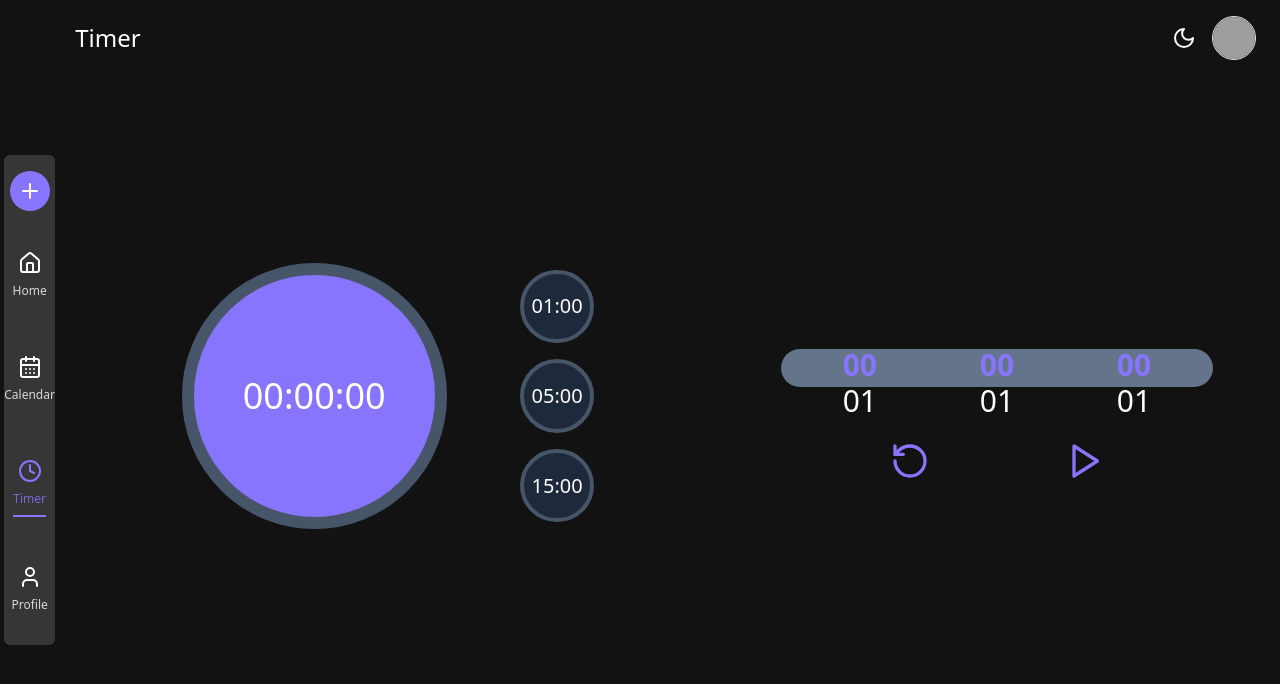
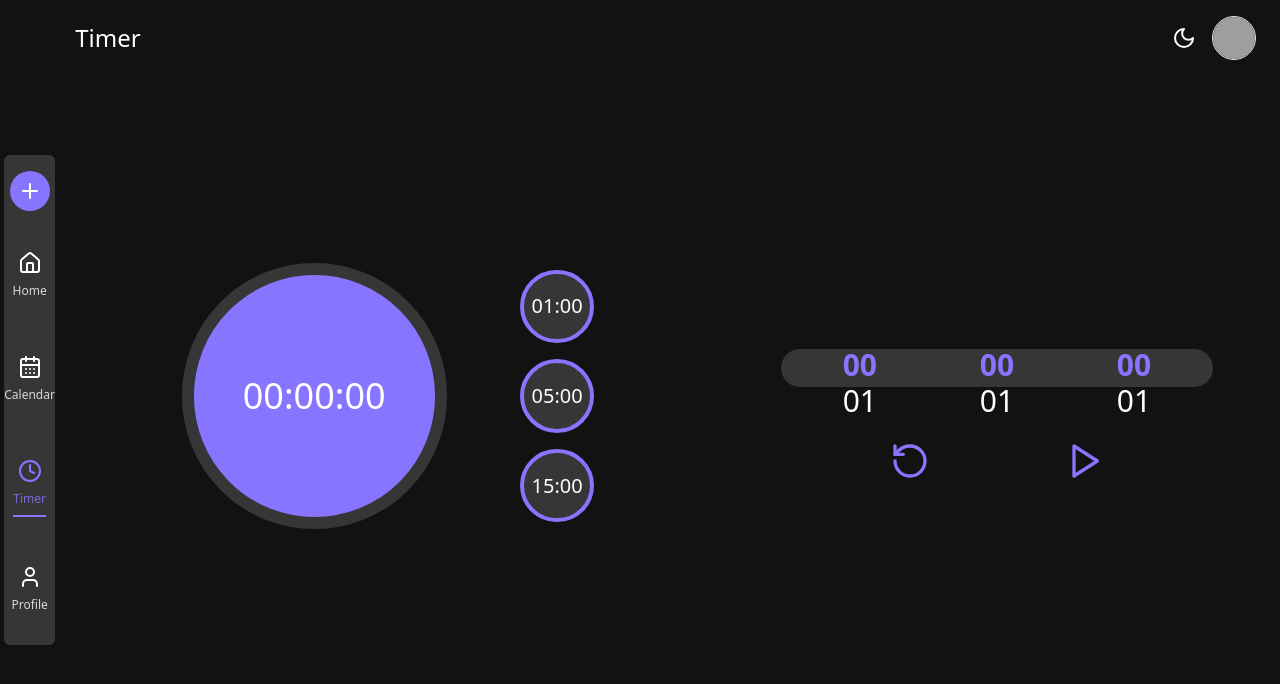
Before and after one commit to SaadiaEl08/to-do-list, a React (Vite) app in the folder frontend/: page /timer in a window 1280 px wide. Shown: the top 684 px of the page. Built offline with nearby package versions, Linux system fonts and the light colour scheme; grey boxes are pictures that could not be loaded.

Commit message:
feat(Styling): update color scheme to use 'muted' for backgrounds and borders in timer components

```diff
--- a/frontend/src/components/BigTimerClock.jsx
+++ b/frontend/src/components/BigTimerClock.jsx
@@ -1,6 +1,6 @@
 const BigTimerClock = ({selectedTime}) => {
   return (
-    <div className="time-circle flex flex-col justify-center items-center border-[12px] border-slate-600 bg-primary rounded-full w-3/5 aspect-square lg:w-1/2 xl:w-2/5">
+    <div className="time-circle flex flex-col justify-center items-center border-[12px] border-muted bg-primary rounded-full w-3/5 aspect-square lg:w-1/2 xl:w-2/5">
       <span className="text-4xl text-foreground sm:text-6xl  xl:text-4xl ">
         {`${String(selectedTime.hours).padStart(2, "0")}:${String(
           selectedTime.minutes
--- a/frontend/src/components/SelectTime.jsx
+++ b/frontend/src/components/SelectTime.jsx
@@ -102,7 +102,7 @@ const SelectTime = ({ selectedTime, setSelectedTime }) => {
         style={{
           height: `${itemHeight}px`,
         }}
-        className="w-[calc(100%-50px)] absolute rounded-full bg-slate-500 z-0 top-1/2 left-1/2 transform -translate-x-1/2 -translate-y-1/2"
+        className="w-[calc(100%-50px)] absolute rounded-full bg-muted z-0 top-1/2 left-1/2 transform -translate-x-1/2 -translate-y-1/2"
       ></div>
     </div>
   );
--- a/frontend/src/components/SmallClocks.jsx
+++ b/frontend/src/components/SmallClocks.jsx
@@ -16,7 +16,7 @@ const SmallClocks = ({setSelectedTime,scrollToTime}) => {
       {proposalsTimers.map((item) => (
         <div
           key={item.id}
-          className="time-circle flex flex-col justify-center items-center border-4 border-slate-600 bg-slate-800 rounded-full w-1/5 aspect-square cursor-pointer md:w-2/4 xl:w-1/3"
+          className="time-circle flex flex-col justify-center items-center border-4 border-primary bg-muted rounded-full w-1/5 aspect-square cursor-pointer md:w-2/4 xl:w-1/3"
           onClick={() => handleMiniClockClick(item.time)}
         >
           <span className="text-xl text-foreground sm:text-3xl xl:text-xl">{item.time}</span>
--- a/frontend/src/index.css
+++ b/frontend/src/index.css
@@ -47,15 +47,15 @@
   --sidebar-ring: 217.2 91.2% 59.8%;
 }
 .dark {
-  --background: #f3f3f3;
-  --muted: #e0e0e0;
+  --background: #e0e0e0;
+  --muted: #d0d0d0;
   --foreground: #121212;
   --muted-foreground: #00000085;
   --primary: #8875ff;
   --input: #f0f0f0;
   --popover: #f9f9f9;
   --radius: 8px;
-  --dropDown: #e0e0e0;
+  --dropDown: #d0d0d0;
   --text-background: #ebebeb;
 
   --card: 0 0% 3.9%;
```
